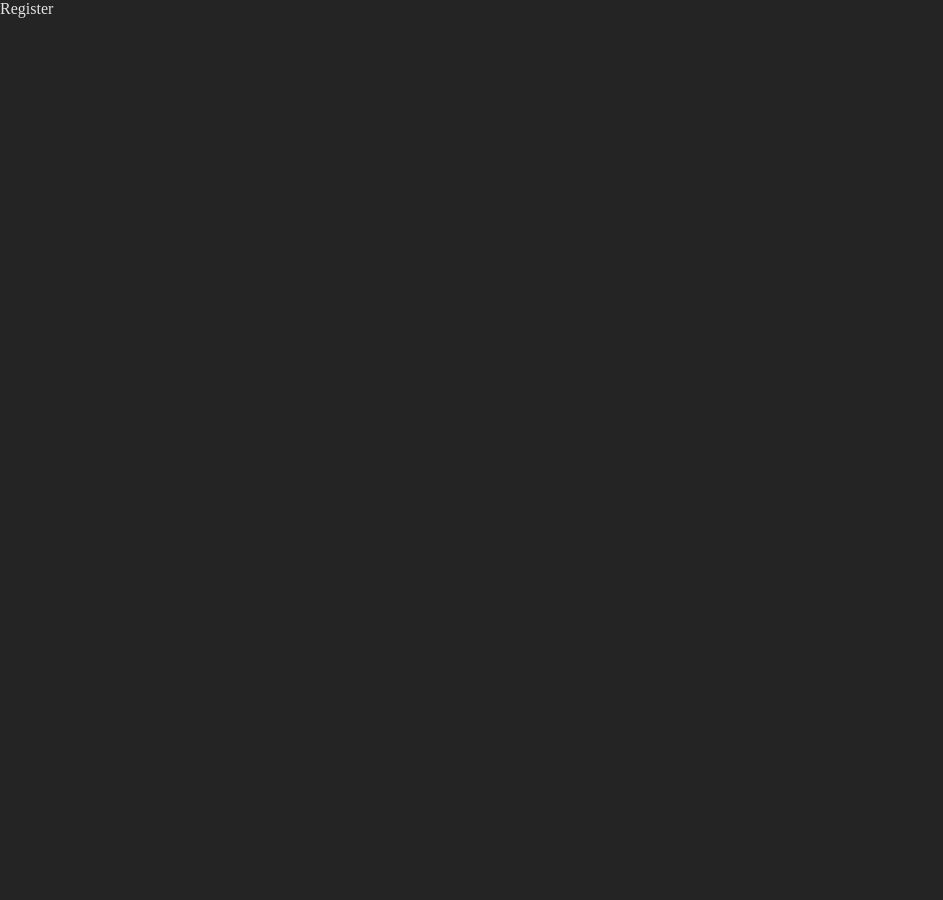
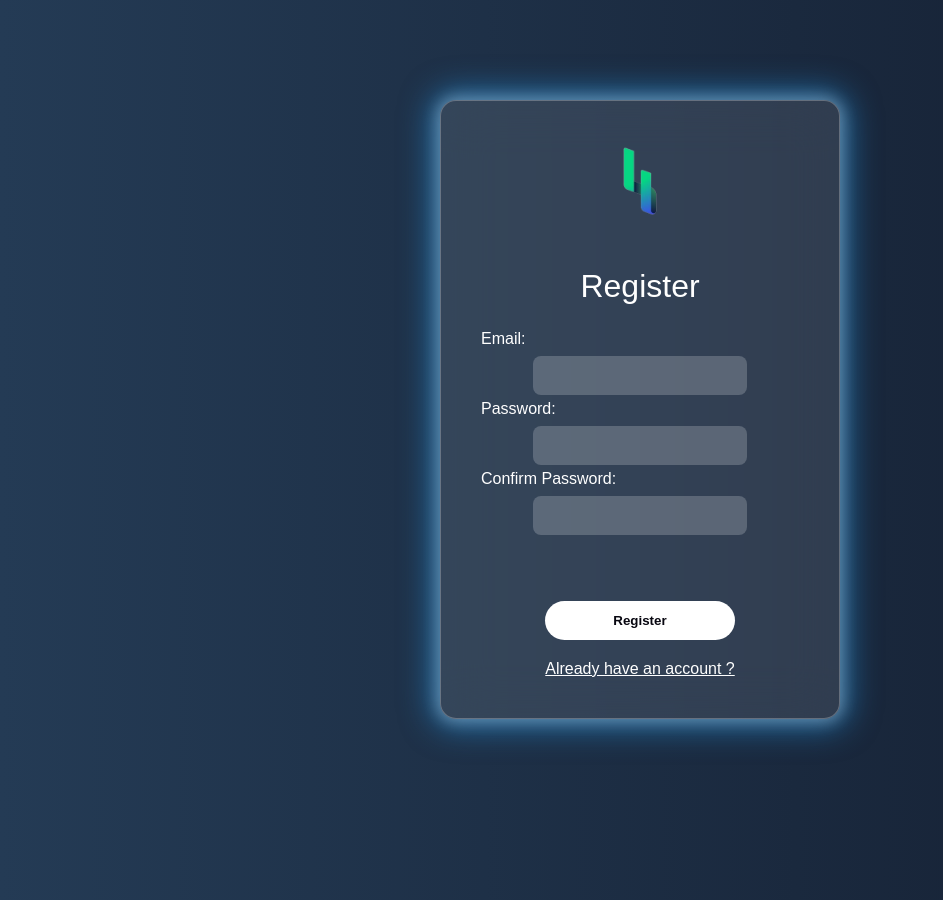
Before and after one commit to SheshanFernando2021/Dev4Side_sheshan_frontEnd, a React (Vite) app: page /register in a window 1280 px wide. Shown: the whole page, without its empty margins (0-943 px from the left). Before the commit the page ends 800 px from the top, so only its background shows below. Built offline with nearby package versions, Linux system fonts and the light colour scheme.

Commit message:
auth ready

```diff
--- a/src/Auth/Login.jsx
+++ b/src/Auth/Login.jsx
@@ -2,6 +2,7 @@ import React, { useEffect } from 'react'
 import './login.css'
 import { useState } from 'react'
 import axios from 'axios';
+import Logo from '../assets/logo.png'
 
 function Login() {
     const [email, setEmail] = useState("");
@@ -53,13 +54,7 @@ function Login() {
         }
         catch (err) {
             console.error(err);
-            if (err.response && err.response.data) {
-                // Backend error response
-                setError("Invalid credentials: " + JSON.stringify(err.response.data));
-            } else {
-                // Network or unexpected error
-                setError("Error: " + err.message);
-            }
+            setError("invalid credentials");
         }
     }
     const logout = () => {
@@ -90,15 +85,14 @@ function Login() {
                     </button>
                 </>
             ) : (<form onSubmit={handleSubmit}>
+                <img src={Logo} alt="" />
                 Email:  <input type="text" value={email} onChange={e => setEmail(e.target.value)} />
-                <br />
-                <br />
-                Password: <input type="text" value={password} onChange={e => setPassword(e.target.value)} />
-                <br />
-                <br />
+
+                Password: <input type="password" value={password} onChange={e => setPassword(e.target.value)} />
+
                 {error && <p style={{ color: 'red' }}>{error}</p>}
                 <br />
-                <br />
+
                 <button type='submit'
                     style={{
                         padding: '10px 20px',
--- a/src/Auth/Register.jsx
+++ b/src/Auth/Register.jsx
@@ -1,9 +1,71 @@
-import React from 'react'
+import React, { useState } from 'react';
+import axios from 'axios';
+import './register.css'
+import { useNavigate } from 'react-router-dom';
+import Logo from '../assets/logo.png'
+
 
 function Register() {
+    const [email, setEmail] = useState('');
+    const [password, setPassword] = useState('');
+    const [passwordconfirm, setpasswordconfirm] = useState('');
+    const [error, setError] = useState('');
+    const navigate = useNavigate();
+
+    const handleSubmit = async (e) => {
+        e.preventDefault();
+
+        if (password !== passwordconfirm) {
+            setError("Passwords do not match");
+            return;
+        }
+
+        try {
+            const response = await axios.post('https://Dev4Side.bsite.net/auth/register', {
+                email,
+                password,
+                passwordconfirm
+            }, {
+                headers: { 'Content-Type': 'application/json' }
+            });
+
+            console.log(response.data);
+            alert('Registration successful, please log in.');
+            navigate('/login'); // Go to login page
+        } catch (err) {
+            console.error(err);
+            if (err.response && err.response.data) {
+                setError("Registration error: " + JSON.stringify(err.response.data));
+            } else {
+                setError("Error: " + err.message);
+            }
+        }
+    };
+
     return (
-        <div>Register</div>
-    )
+        <div className='Register-container'>
+            <form onSubmit={handleSubmit}>
+                <img src={Logo} alt="" />
+                <h2>Register</h2>
+                <label>Email:</label>
+                <input type="text" value={email} onChange={e => setEmail(e.target.value)} />
+
+                <label>Password:</label>
+                <input type="password" value={password} onChange={e => setPassword(e.target.value)} />
+
+                <label>Confirm Password:</label>
+                <input type="password" value={passwordconfirm} onChange={e => setpasswordconfirm(e.target.value)} />
+
+
+                {error && <p style={{ color: 'red' }}>{error}</p>}
+                <br /><br />
+
+                <button type="submit">Register</button>
+                <a href="/login" style={{ color: 'white', textAlign: 'center', marginTop: 20 }}>Already have an account ?</a>
+            </form>
+
+        </div>
+    );
 }
 
-export default Register
+export default Register;
--- a/src/Auth/login.css
+++ b/src/Auth/login.css
@@ -1,8 +1,136 @@
+/* .Login-container {
+    position: relative;
+    width: 400px;
+    margin: 200px auto;
+    z-index: 1;
+    padding: 40px;
+    border-radius: 16px;
+    background: rgba(255, 255, 255, 0.15);
+    backdrop-filter: blur(12px);
+    border: 1px solid rgba(255, 255, 255, 0.3);
+    box-shadow: 0 8px 32px rgba(0, 0, 0, 0.2);
+    color: #fff;
+    font-family: 'Poppins', sans-serif;
+
+} */
 .Login-container {
-    height: 100vh;
+    position: relative;
+    width: 400px;
+    margin: 200px auto;
+    padding: 40px;
+    border-radius: 16px;
+    background: rgba(255, 255, 255, 0.1);
+    backdrop-filter: blur(25px);
+    -webkit-backdrop-filter: blur(25px);
+    border: 1px solid rgba(255, 255, 255, 0.25);
+    box-shadow:
+        0 0 15px 3px rgba(255, 255, 255, 0.3),
+        0 0 30px 10px rgba(35, 162, 246, 0.5);
+    color: #fff;
+    font-family: 'Poppins', sans-serif;
+    z-index: 10;
+    transition: box-shadow 0.3s ease;
+}
+
+.Login-container:hover {
+    box-shadow:
+        0 0 30px 50px rgba(255, 255, 255, 0.01),
+        0 0 40px 15px rgba(35, 162, 246, 0.01);
+}
+
+
+.Login-container::before,
+.Login-container::after {
+    content: "";
+    position: absolute;
+    border-radius: 50%;
+    z-index: -2;
+    filter: blur(60px);
+}
+
+.Login-container::before {
+    width: 200px;
+    height: 200px;
+    background: linear-gradient(135deg, #1845ad, #23a2f6);
+    top: -80px;
+    left: -80px;
+}
+
+.Login-container::after {
+    width: 200px;
+    height: 200px;
+    background: linear-gradient(135deg, #ff512f, #f09819);
+    bottom: -80px;
+    right: -80px;
+
+}
+
+/* Input styling */
+.Login-container input {
+    display: block;
+    width: 60%;
+    padding: 12px;
+    margin-top: 10px;
+    border-radius: 8px;
+    background: rgba(255, 255, 255, 0.2);
+    color: #fff;
+    border: none;
+    outline: none;
+    margin-left: auto;
+    margin-right: auto;
+}
+
+
+.Login-container input::placeholder {
+    color: #ddd;
+}
+
+/* Error message */
+.Login-container p {
+    margin-top: 10px;
+    font-size: 14px;
+    color: #ff6b6b;
+}
+
+/* Login button */
+.Login-container button {
+    width: 60% !important;
+    display: block;
+    margin-left: auto;
+    margin-right: auto;
+    margin-top: 20px;
     width: 100%;
-    display: flex;
-    justify-content: center;
-    align-items: center;
-    border: 2px whitesmoke;
+    padding: 12px;
+    border: none;
+    border-radius: 50px !important;
+    background-color: #ffffff;
+    color: #080710;
+    font-weight: bold;
+    cursor: pointer;
+    transition: background-color 0.3s ease;
 }
+
+.Login-container button:hover {
+    background-color: #f0f0f0;
+}
+
+/* Register link */
+.Login-container a {
+    display: block;
+    margin-top: 15px;
+    color: #ddd;
+    text-decoration: none;
+    font-size: 14px;
+}
+
+.Login-container a:hover {
+    text-decoration: underline;
+}
+
+.Login-container img {
+    display: block;
+    margin: 0 auto 20px auto;
+    height: 100px;
+    max-width: 100%;
+    object-fit: contain;
+}
--- /dev/null
+++ b/src/Auth/register.css
@@ -0,0 +1,101 @@
+.Register-container {
+    position: relative;
+    width: 400px;
+    margin: 100px auto;
+    padding: 40px;
+    border-radius: 16px;
+    background: rgba(255, 255, 255, 0.1);
+    backdrop-filter: blur(25px);
+    -webkit-backdrop-filter: blur(25px);
+    border: 1px solid rgba(255, 255, 255, 0.25);
+    box-shadow:
+        0 0 15px 3px rgba(255, 255, 255, 0.3),
+        0 0 30px 10px rgba(35, 162, 246, 0.5);
+    color: #fff;
+    font-family: 'Poppins', sans-serif;
+    z-index: 10;
+    transition: box-shadow 0.3s ease;
+    height: 100%;
+    max-height: 650px;
+    overflow: hidden;
+    box-sizing: border-box;
+    overflow-y: hidden !important;
+}
+
+.Register-container form {
+    max-height: 100%;
+    overflow: hidden;
+}
+
+
+.Register-container:hover {
+    box-shadow:
+        0 0 30px 50px rgba(255, 255, 255, 0.01),
+        0 0 40px 15px rgba(35, 162, 246, 0.01);
+}
+
+.Register-container form {
+    display: flex;
+    flex-direction: column;
+    align-items: center;
+}
+
+.Register-container h2 {
+    margin-bottom: 20px;
+    font-weight: 500;
+    font-size: 32px;
+}
+
+.Register-container label {
+    align-self: flex-start;
+    font-size: 16px;
+    font-weight: 500;
+    margin-top: 5px;
+}
+
+.Register-container input {
+    width: 60%;
+    padding: 12px;
+    margin-top: 8px;
+    border-radius: 8px;
+    background: rgba(255, 255, 255, 0.2);
+    color: #fff;
+    border: none;
+    outline: none;
+}
+
+.Register-container input::placeholder {
+    color: #ddd;
+}
+
+.Register-container p {
+    margin-top: 10px;
+    font-size: 14px;
+    color: #ff6b6b;
+}
+
+.Register-container button {
+    width: 60% !important;
+    display: block;
+    margin: 30px auto 0 auto;
+    padding: 12px;
+    border: none;
+    border-radius: 50px !important;
+    background-color: #ffffff;
+    color: #080710;
+    font-weight: bold;
+    cursor: pointer;
+    transition: background-color 0.3s ease;
+}
+
+.Register-container button:hover {
+    background-color: #f0f0f0;
+}
+
+.Register-container img {
+    display: block;
+    margin: 0 auto 20px auto;
+    height: 80px;
+    max-width: 100%;
+    object-fit: contain;
+}
--- a/src/index.css
+++ b/src/index.css
@@ -1,6 +1,13 @@
 body {
   color: rgba(255, 255, 255, 0.87);
-  background-color: #242424;
+  /* background-color: #242424; */
+  background: #141E30;
+  /* fallback for old browsers */
+  background: -webkit-linear-gradient(to right, #243B55, #141E30);
+  /* Chrome 10-25, Safari 5.1-6 */
+  background: linear-gradient(to right, #243B55, #141E30);
+  /* W3C, IE 10+/ Edge, Firefox 16+, Chrome 26+, Opera 12+, Safari 7+ */
+
 }
 
 html,
```
Also changed, not shown: src/assets/logo.png (added).
